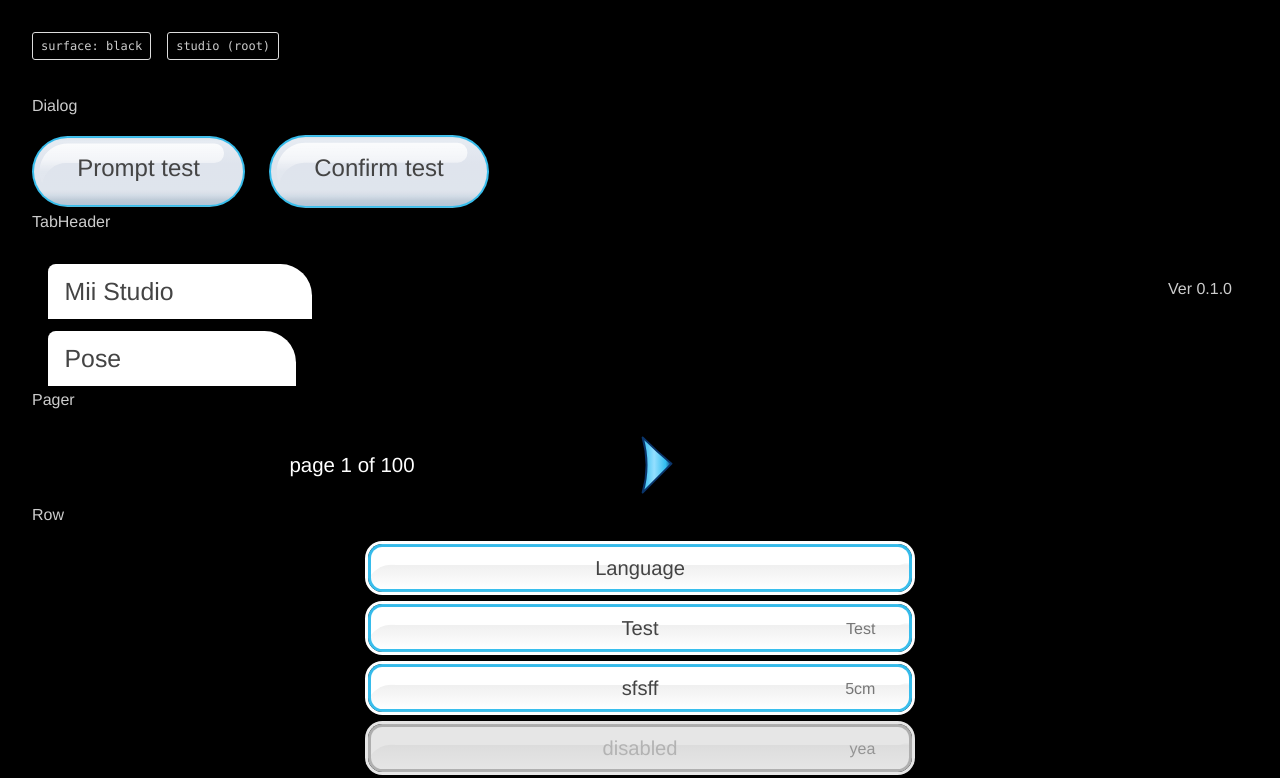
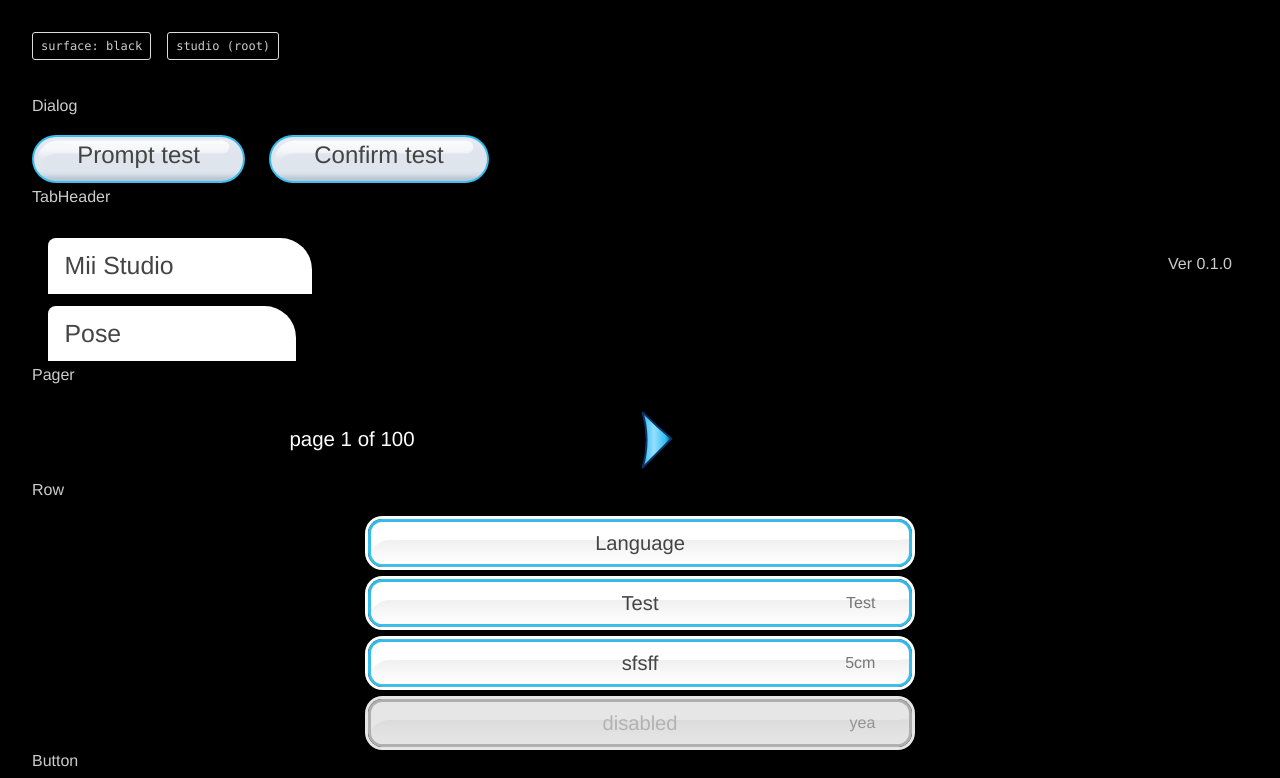
Before and after one commit to mathiiiiiis/mii-studio, a Vue app: page /kitchen in a window 1280 px wide. Shown: the top 778 px of the page. Built offline with nearby package versions, Linux system fonts and the light colour scheme.

Commit message:
refactor(ui): slice button gloss into three

```diff
--- a/src/ui/controls/Button.vue
+++ b/src/ui/controls/Button.vue
@@ -40,9 +40,9 @@
   position: relative;
   align-items: center;
   justify-content: center;
-  min-height: var(--control-height);
+  --cap: var(--control-height);
+  height: var(--control-height);
   padding: 0 calc(var(--control-height) * 0.9);
-  aspect-ratio: 3 / 1;
   border-radius: var(--radius-control);
   border: 2px solid transparent;
   font: inherit;
@@ -72,10 +72,17 @@
       rgb(255 255 255 / 12%) 50%,
       rgb(255 255 255 / 10%) 62%
     );
-    mask-image: var(--control-gloss);
-    -webkit-mask-image: var(--control-gloss);
-    mask-size: 100% 100%;
-    -webkit-mask-size: 100% 100%;
+    mask:
+      var(--control-gloss-start) left center / var(--cap) 100% no-repeat,
+      var(--control-gloss-middle) center / calc(100% - var(--cap) * 2) 100%
+        no-repeat,
+      var(--control-gloss-end) right center / var(--cap) 100% no-repeat;
+    -webkit-mask:
+      var(--control-gloss-start) left center / var(--cap) 100% no-repeat,
+      var(--control-gloss-middle) center / calc(100% - var(--cap) * 2) 100%
+        no-repeat,
+      var(--control-gloss-end) right center / var(--cap) 100% no-repeat;
+
     filter: blur(0.5px);
     pointer-events: none;
   }
```
Also changed, not shown: src/ui/theme/_tokens.scss (+4 -1 lines).
